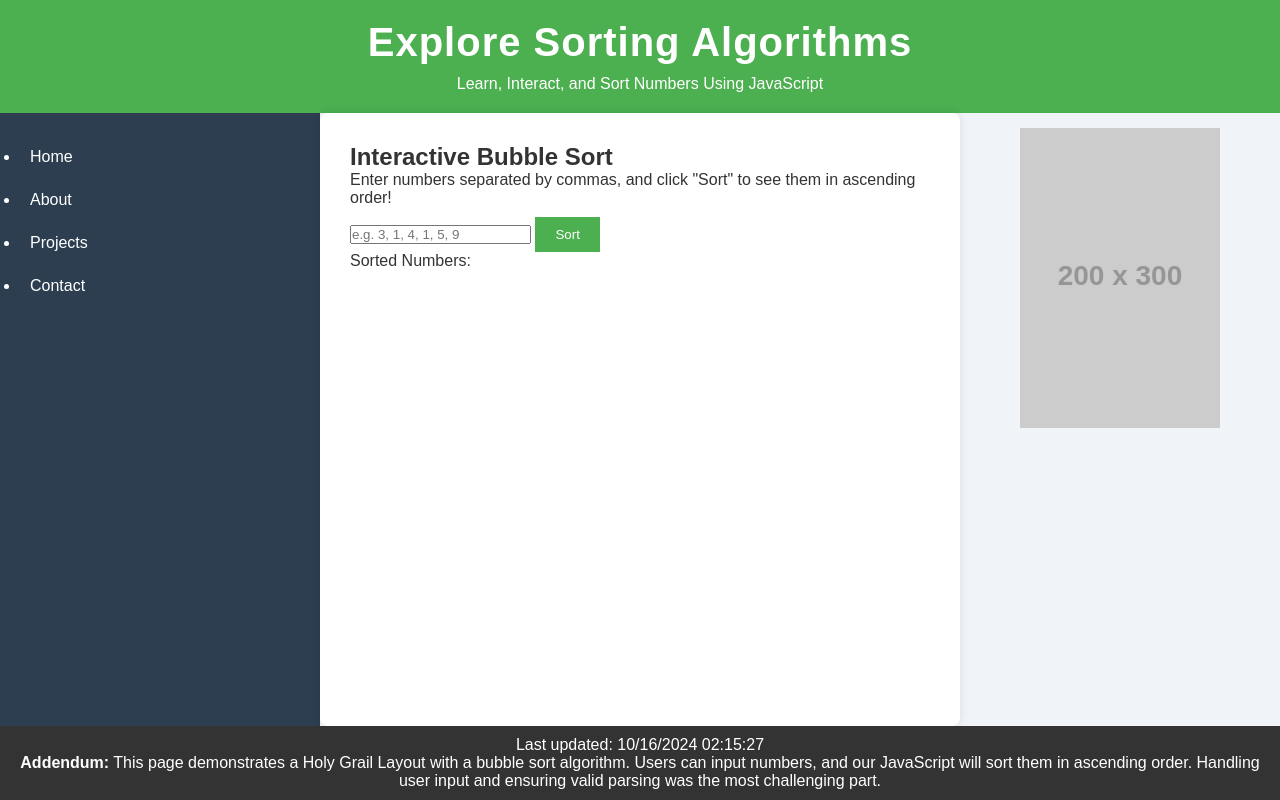
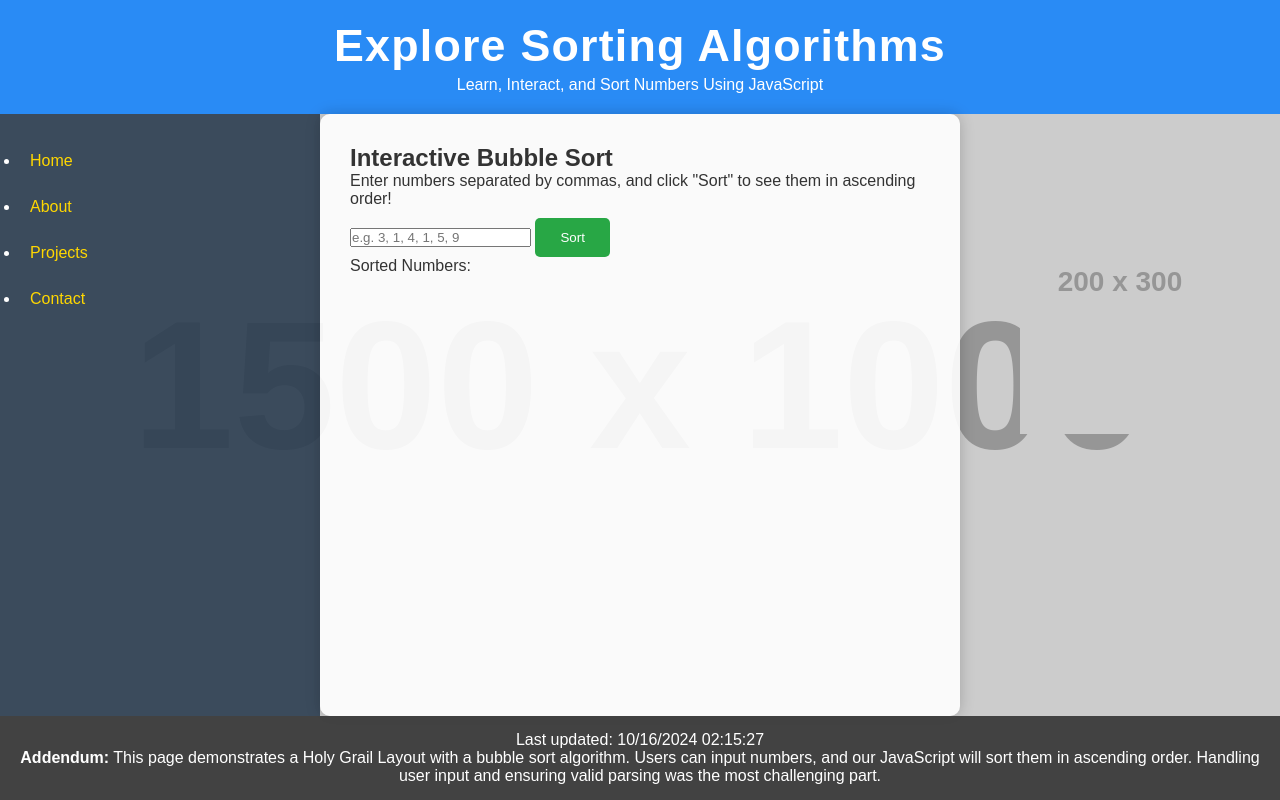
Before and after one commit to tp774/ITC-505-Lab-6, a plain HTML site: page index.html in a window 1280 px wide. Drawn offline with Linux system fonts and the light colour scheme.

Commit message:
styles.css

```diff
--- a/styles.css
+++ b/styles.css
@@ -15,80 +15,98 @@ body {
     grid-template-columns: 1fr 2fr 1fr;
     min-height: 100vh;
     font-family: 'Arial', sans-serif;
-    background-color: #f0f4f8;
+    background: url('https://via.placeholder.com/1500x1000?text=Math+Background') no-repeat center center fixed;
+    background-size: cover;
     color: #333;
 }
 
 /* Layout sections */
 header {
     grid-area: header;
-    background-color: #4CAF50; /* Updated color */
+    background-color: rgba(0, 123, 255, 0.8); /* Transparent blue */
     color: white;
     padding: 20px;
     text-align: center;
 }
 
 header h1 {
-    font-size: 2.5rem;
-    letter-spacing: 1px;
-    margin-bottom: 10px;
+    font-size: 2.8rem;
+    margin-bottom: 5px;
+    letter-spacing: 1.2px;
 }
 
 /* Sidebar styles */
 .sidebar {
     grid-area: sidebar;
-    background-color: #2C3E50;
+    background-color: rgba(44, 62, 80, 0.9);
     padding: 20px;
     color: white;
 }
 
 .sidebar a {
     display: block;
-    color: white;
+    color: #FFD700;
     text-decoration: none;
     padding: 10px;
-    margin: 5px 0;
-    transition: background-color 0.3s;
+    margin: 8px 0;
+    transition: background-color 0.3s, color 0.3s;
 }
 
 .sidebar a:hover {
-    background-color: #34495E; /* Updated hover color */
+    background-color: #FFD700;
+    color: #2C3E50;
 }
 
 /* Main content area */
 main {
     grid-area: main;
-    background-color: white;
+    background-color: rgba(255, 255, 255, 0.9);
     padding: 30px;
-    border-radius: 8px;
-    box-shadow: 0 0 10px rgba(0, 0, 0, 0.1);
+    border-radius: 10px;
+    box-shadow: 0 0 15px rgba(0, 0, 0, 0.2);
 }
 
 /* Advertisement area */
 .ad {
     grid-area: ad;
     text-align: center;
+    padding: 20px;
+}
+
+/* Footer */
+footer {
+    grid-area: footer;
+    background-color: rgba(51, 51, 51, 0.9);
+    color: white;
+    text-align: center;
     padding: 15px;
 }
 
-footer {
-    grid-area: footer;
-    background-color: #333;
-    color: white;
-    text-align: center;
-    padding: 10px;
-}
-
+/* Button styling */
 button {
-    background-color: #4CAF50;
+    background-color: #28A745;
     color: white;
     border: none;
-    padding: 10px 20px;
+    padding: 12px 25px;
     cursor: pointer;
     transition: background-color 0.3s;
     margin-top: 10px;
+    border-radius: 5px;
 }
 
 button:hover {
-    background-color: #45a049; /* Updated hover color */
+    background-color: #218838;
 }
+
+/* Success and error message styling */
+.success-message {
+    color: #28A745;
+    font-weight: bold;
+    margin-top: 10px;
+}
+
+.error-message {
+    color: #FF5252;
+    font-weight: bold;
+    margin-top: 10px;
+}
```
